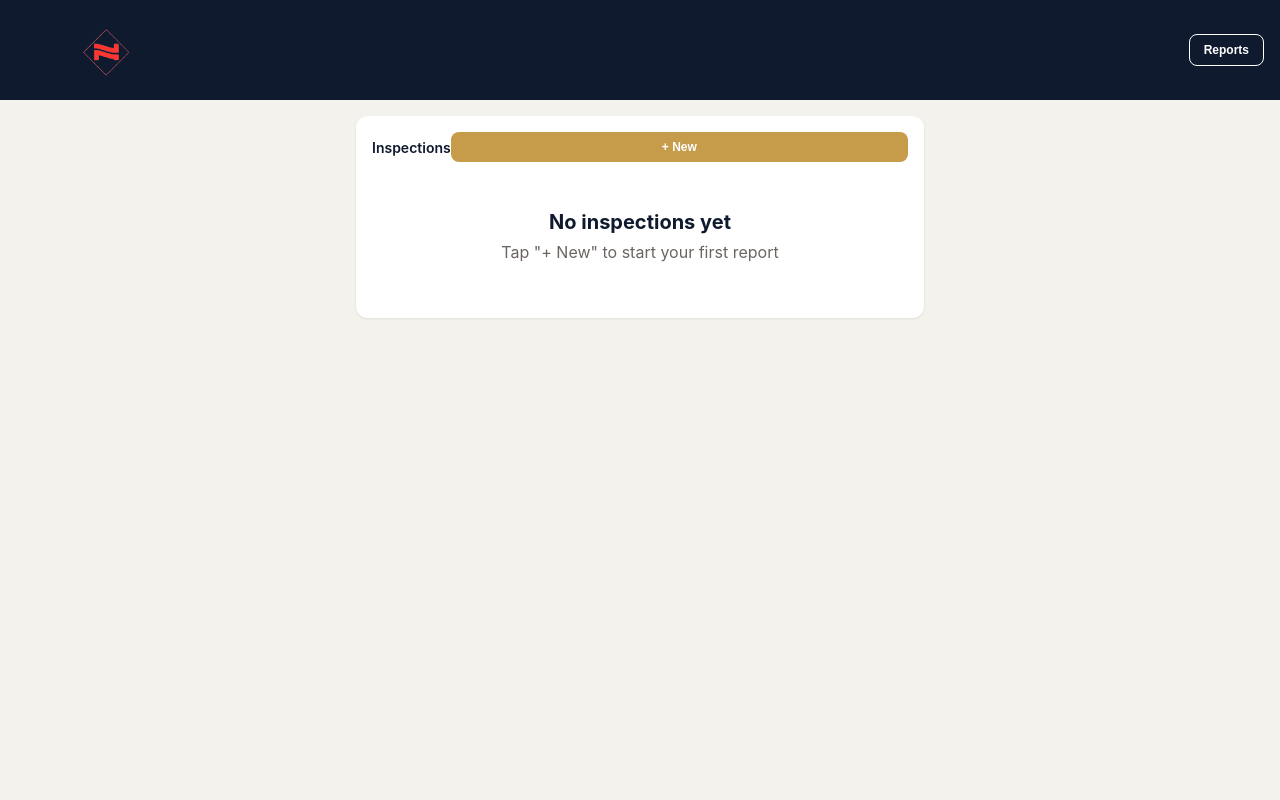
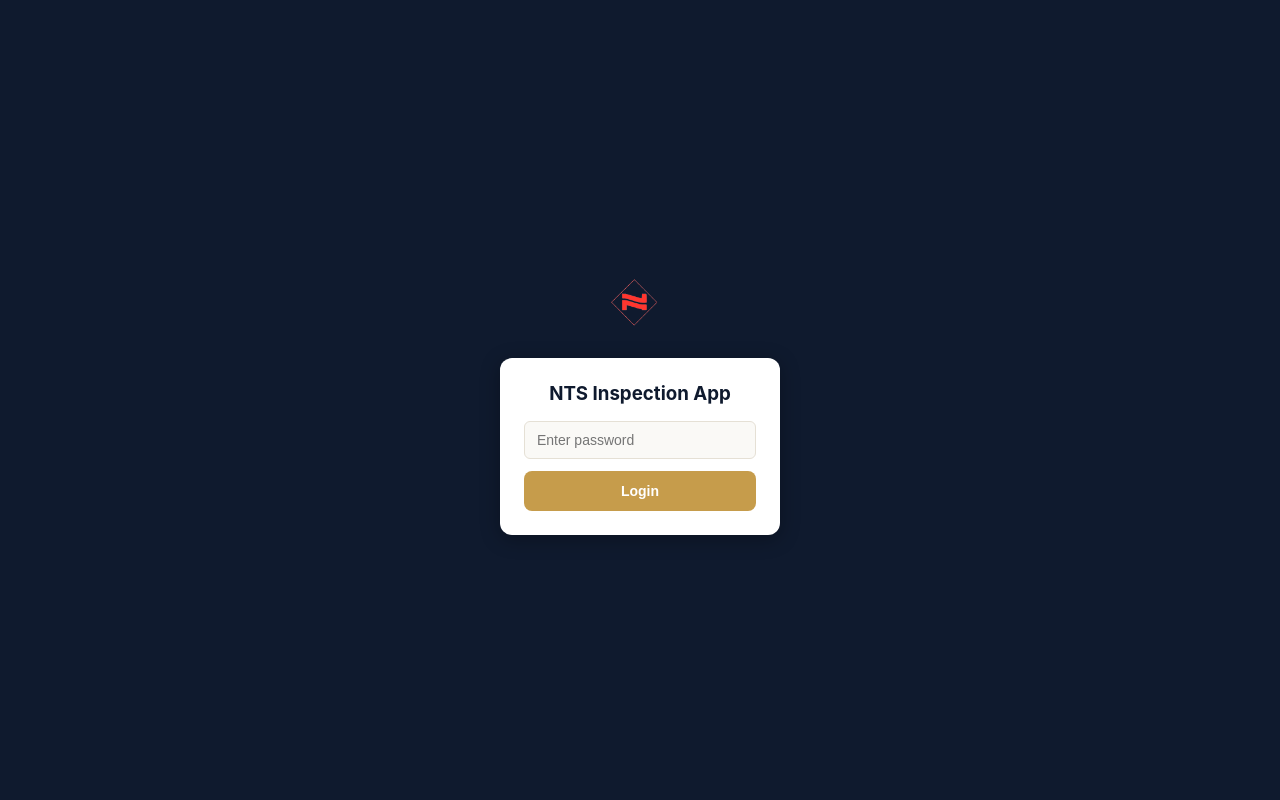
Before and after one commit to kaustuv71/nts-inspection-app, a Flask app: page / in a window 1280 px wide. Run offline with Flask 3, Linux system fonts and the light colour scheme; data that the repository does not hold is empty.

Commit message:
Add password login protection

```diff
--- a/app.py
+++ b/app.py
@@ -2,13 +2,16 @@
 import os, sys, json, uuid, shutil, io, base64
 from datetime import datetime
 from pathlib import Path
-from flask import Flask, request, jsonify, render_template, send_from_directory
+from flask import Flask, request, jsonify, render_template, send_from_directory, session
+from functools import wraps
 
 # Add parent to path for report generator
 sys.path.insert(0, str(Path(__file__).parent))
 from report_generator import build_report, read_workbook
 
 app = Flask(__name__)
+app.secret_key = os.environ.get("SECRET_KEY", "nts-inspection-secret-change-me")
+APP_PASSWORD = os.environ.get("APP_PASSWORD", "nts2024")
 BASE = Path(__file__).parent
 INSP_DIR = BASE / "inspections"
 PHOTO_DIR = BASE / "photos"
@@ -109,20 +112,44 @@ def save_inspection(insp_id: str, data: dict):
 def list_inspections() -> list[dict]:
     return Inspection.list_all()
 
+# ── Auth ───────────────────────────────────────────────────────
+def require_auth(f):
+    @wraps(f)
+    def decorated(*args, **kwargs):
+        if not session.get("logged_in"):
+            return jsonify({"error": "Unauthorized"}), 401
+        return f(*args, **kwargs)
+    return decorated
+
+@app.route("/api/login", methods=["POST"])
+def login():
+    data = request.json
+    if data and data.get("password") == APP_PASSWORD:
+        session["logged_in"] = True
+        return jsonify({"ok": True})
+    return jsonify({"error": "Wrong password"}), 401
+
+@app.route("/api/check-auth")
+def check_auth():
+    return jsonify({"logged_in": session.get("logged_in", False)})
+
 # ── Routes ────────────────────────────────────────────────────
 @app.route("/")
 def index():
     return render_template("index.html")
 
 @app.route("/api/templates")
+@require_auth
 def get_templates():
     return jsonify(PRODUCT_TEMPLATES)
 
 @app.route("/api/inspections")
+@require_auth
 def get_inspections():
     return jsonify(list_inspections())
 
 @app.route("/api/inspection/new", methods=["POST"])
+@require_auth
 def new_inspection():
     data = request.json
     insp_id = str(uuid.uuid4())[:8]
@@ -181,6 +208,7 @@ def new_inspection():
     return jsonify({"id": insp_id})
 
 @app.route("/api/inspection/<insp_id>")
+@require_auth
 def get_inspection(insp_id: str):
     data = load_inspection(insp_id)
     if not data:
@@ -188,6 +216,7 @@ def get_inspection(insp_id: str):
     return jsonify(data)
 
 @app.route("/api/inspection/<insp_id>/save", methods=["POST"])
+@require_auth
 def save_inspection_data(insp_id: str):
     data = load_inspection(insp_id)
     if not data:
@@ -201,6 +230,7 @@ def save_inspection_data(insp_id: str):
     return jsonify({"ok": True})
 
 @app.route("/api/inspection/<insp_id>/photo", methods=["POST"])
+@require_auth
 def upload_photo(insp_id: str):
     data = load_inspection(insp_id)
     if not data:
@@ -248,6 +278,7 @@ def upload_photo(insp_id: str):
     return jsonify({"ok": True, "photo_id": photo_id})
 
 @app.route("/api/inspection/<insp_id>/generate", methods=["POST"])
+@require_auth
 def generate_report(insp_id: str):
     data = load_inspection(insp_id)
     if not data:
@@ -281,6 +312,7 @@ def generate_report(insp_id: str):
         return jsonify({"error": str(e)}), 500
 
 @app.route("/api/inspection/<insp_id>/delete", methods=["POST"])
+@require_auth
 def delete_inspection(insp_id: str):
     row = Inspection.query.get(insp_id)
     if row:
@@ -294,6 +326,7 @@ def delete_inspection(insp_id: str):
     return jsonify({"ok": True})
 
 @app.route("/photos/<path:filename>")
+@require_auth
 def serve_photo(filename):
     # Try filesystem first, then database
     photo_path = PHOTO_DIR / filename
@@ -307,7 +340,13 @@ def serve_photo(filename):
         return Response(img_bytes, mimetype="image/jpeg")
     return jsonify({"error": "Not found"}), 404
 
+@app.route("/api/logout", methods=["POST"])
+def logout():
+    session.clear()
+    return jsonify({"ok": True})
+
 @app.route("/download/<path:filename>")
+@require_auth
 def download(filename):
     return send_from_directory(str(BASE), filename, as_attachment=True)
 
--- a/render.yaml
+++ b/render.yaml
@@ -10,6 +10,10 @@ services:
         fromDatabase:
           name: nts-inspection-db
           property: connectionString
+      - key: APP_PASSWORD
+        value: nts2024
+      - key: SECRET_KEY
+        generateValue: true
 
 databases:
   - name: nts-inspection-db
--- a/templates/index.html
+++ b/templates/index.html
@@ -73,6 +73,7 @@
   <div class="flex-between">
     <div><img src="/static/nts_logo.png" style="height:64px;width:auto" alt="NTS"></div>
     <button class="btn btn-sm btn-outline" style="border-color:#fff;color:#fff" onclick="showList()">Reports</button>
+    <button class="btn btn-sm btn-outline" style="border-color:#fff;color:#fff;margin-left:6px" onclick="logout()">Logout</button>
   </div>
 </div>
 
@@ -83,6 +84,17 @@
 
 <div class="toast" id="toast"></div>
 
+<div id="login-screen" style="position:fixed;top:0;left:0;width:100%;height:100%;background:#0f1a2e;display:flex;align-items:center;justify-content:center;z-index:999">
+  <div style="text-align:center;padding:24px">
+    <img src="/static/nts_logo.png" style="height:64px;width:auto;margin-bottom:24px" alt="NTS">
+    <div style="background:#fff;border-radius:12px;padding:24px;width:280px;box-shadow:0 4px 20px rgba(0,0,0,0.3)">
+      <h3 style="margin-bottom:16px;color:#0f1a2e">NTS Inspection App</h3>
+      <input id="login-password" type="password" placeholder="Enter password" style="margin-bottom:12px" onkeydown="if(event.key==='Enter')doLogin()">
+      <button class="btn btn-gold" onclick="doLogin()">Login</button>
+      <div id="login-error" style="color:#dc3545;font-size:12px;margin-top:8px;display:none"></div>
+    </div>
+  </div>
+</div>
 
 <script>
 // ── State ─────────────────────────────────────────────
@@ -107,7 +119,10 @@ function api(url, opts = {}) {
     opts.body = JSON.stringify(opts.body);
     opts.headers['Content-Type'] = 'application/json';
   }
-  return fetch(url, opts).then(r => r.json());
+  return fetch(url, opts).then(r => {
+    if (r.status === 401) { showLogin(); throw new Error('Unauthorized'); }
+    return r.json();
+  });
 }
 
 // ── Views ─────────────────────────────────────────────
@@ -885,8 +900,45 @@ async function deleteInspection(id) {
   renderList();
 }
 
+// ── Auth ──────────────────────────────────────────────
+function showLogin() {
+  document.getElementById('login-screen').style.display = 'flex';
+  document.querySelector('.header').style.display = 'none';
+}
+
+function hideLogin() {
+  document.getElementById('login-screen').style.display = 'none';
+  document.querySelector('.header').style.display = 'block';
+}
+
+async function doLogin() {
+  const pw = document.getElementById('login-password').value;
+  const err = document.getElementById('login-error');
+  const result = await api('/api/login', { method: 'POST', body: { password: pw } });
+  if (result.ok) {
+    hideLogin();
+    renderList();
+  } else {
+    err.textContent = 'Wrong password';
+    err.style.display = 'block';
+  }
+}
+
+async function logout() {
+  await api('/api/logout', { method: 'POST' });
+  showLogin();
+}
+
 // ── Init ──────────────────────────────────────────────
-renderList();
+(async function init() {
+  const auth = await api('/api/check-auth');
+  if (auth.logged_in) {
+    hideLogin();
+    renderList();
+  } else {
+    showLogin();
+  }
+})();
 </script>
 </body>
 </html>
```
